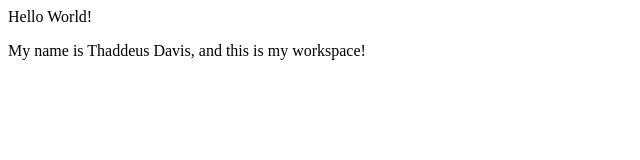
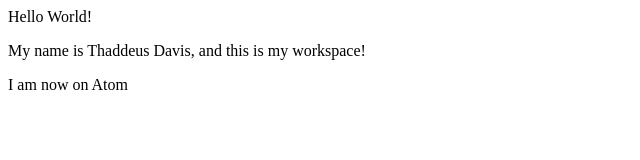
Before and after one commit to Watashi-No-Black-Gift/Watashi-No-Black-Gift.github.io, a plain HTML site: page index.html in a window 1280 px wide. Shown: the whole page, without its empty margins (0-640 px from the left). Drawn offline with Linux system fonts and the light colour scheme.

Commit message:
Iconsent to these updates

```diff
--- a/index.html
+++ b/index.html
@@ -1,2 +1,4 @@
 <h>Hello World!</h>
 <p>My name is Thaddeus Davis, and this is my workspace!</p>
+
+<p>I am now on Atom</p>
```
Also changed, not shown: Week 1/index.html (added), Week 2/index.html (added), Week 3/index.html (added), Week 4/index.html (added), Week 5/index.html (added), Week 7/index.html (added), Week 8/index.html (added), week 6/index.html (added).
